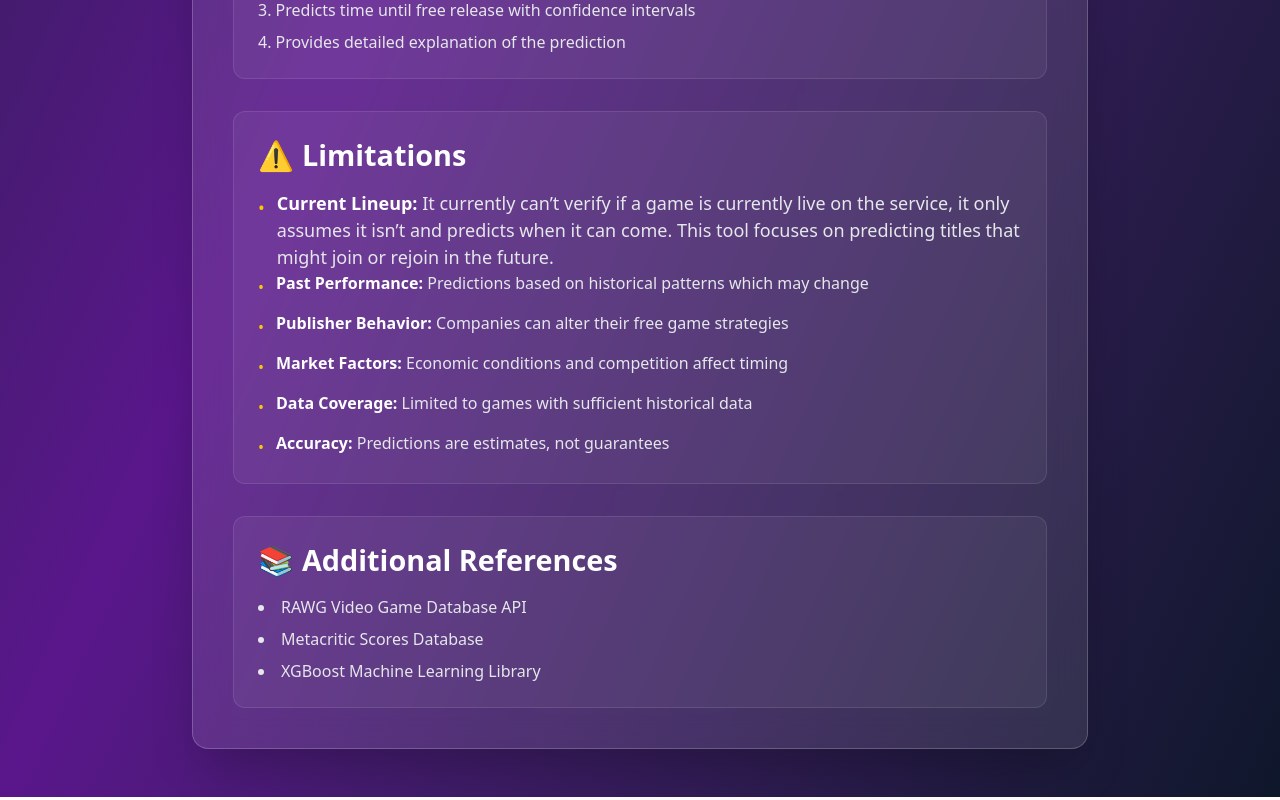
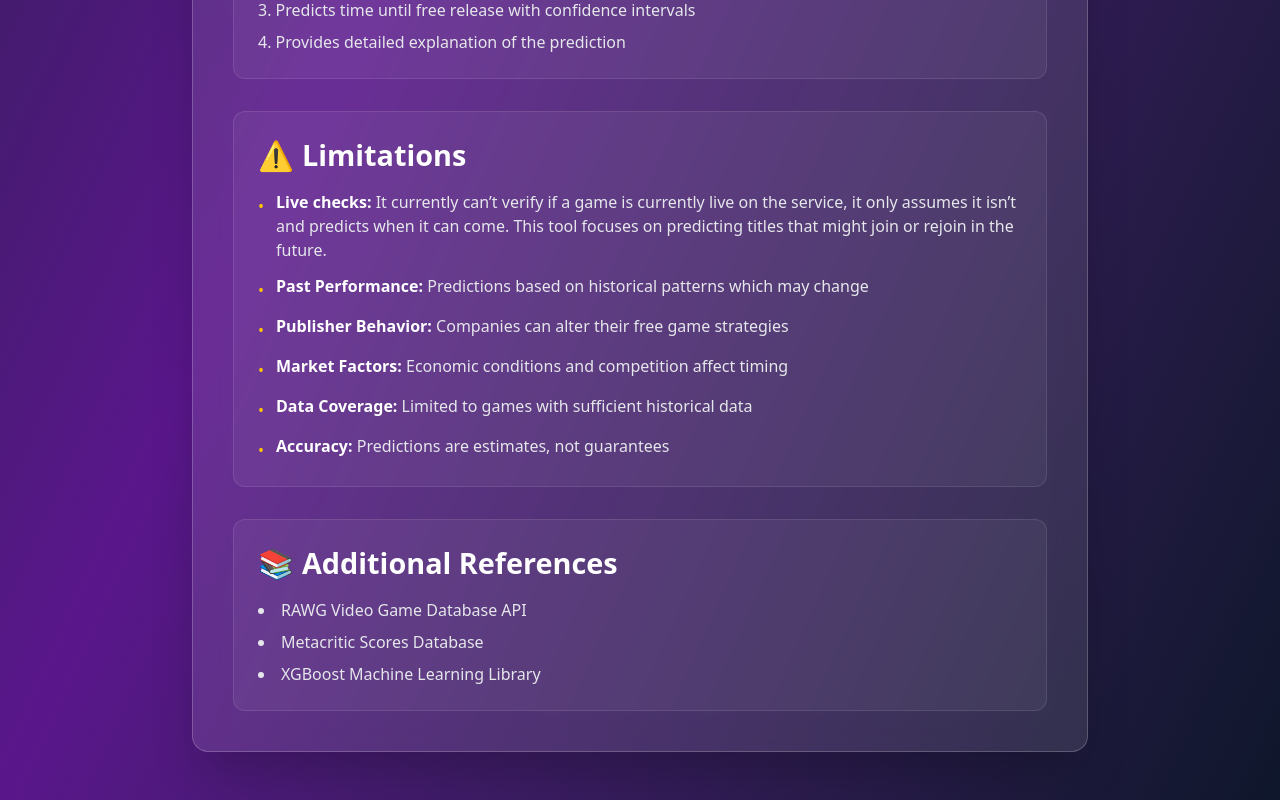
Before and after one commit to lyndon025/epic-gamepass-when, a React (Vite) app: page /about in a window 1280 px wide. Shown: the part 2031-2831 px from the top of the page. Built offline with nearby package versions, Linux system fonts and the light colour scheme.

Commit message:
fix format in about

```diff
--- a/src/pages/About.jsx
+++ b/src/pages/About.jsx
@@ -262,14 +262,17 @@ export default function About() {
                 <span>Limitations</span>
               </h2>
 
-                              <li className="flex gap-3">
+              <ul className="space-y-3 text-sm sm:text-base text-gray-200">
+                <li className="flex gap-3">
                   <span className="text-yellow-400 mt-1">•</span>
                   <div>
-                    <strong className="text-white">Current Lineup:</strong>{" "}
-                It currently can’t verify if a game is currently live on the service, it only assumes it isn’t and predicts when it can come. This tool focuses on predicting titles that might join or rejoin in the future.                  </div>
+                    <strong className="text-white">Live checks:</strong> It
+                    currently can’t verify if a game is currently live on the
+                    service, it only assumes it isn’t and predicts when it can
+                    come. This tool focuses on predicting titles that might join
+                    or rejoin in the future.
+                  </div>
                 </li>
-
-              <ul className="space-y-3 text-sm sm:text-base text-gray-200">
                 <li className="flex gap-3">
                   <span className="text-yellow-400 mt-1">•</span>
                   <div>
@@ -277,8 +280,6 @@ export default function About() {
                     Predictions based on historical patterns which may change
                   </div>
                 </li>
-
-
 
                 <li className="flex gap-3">
                   <span className="text-yellow-400 mt-1">•</span>
```
